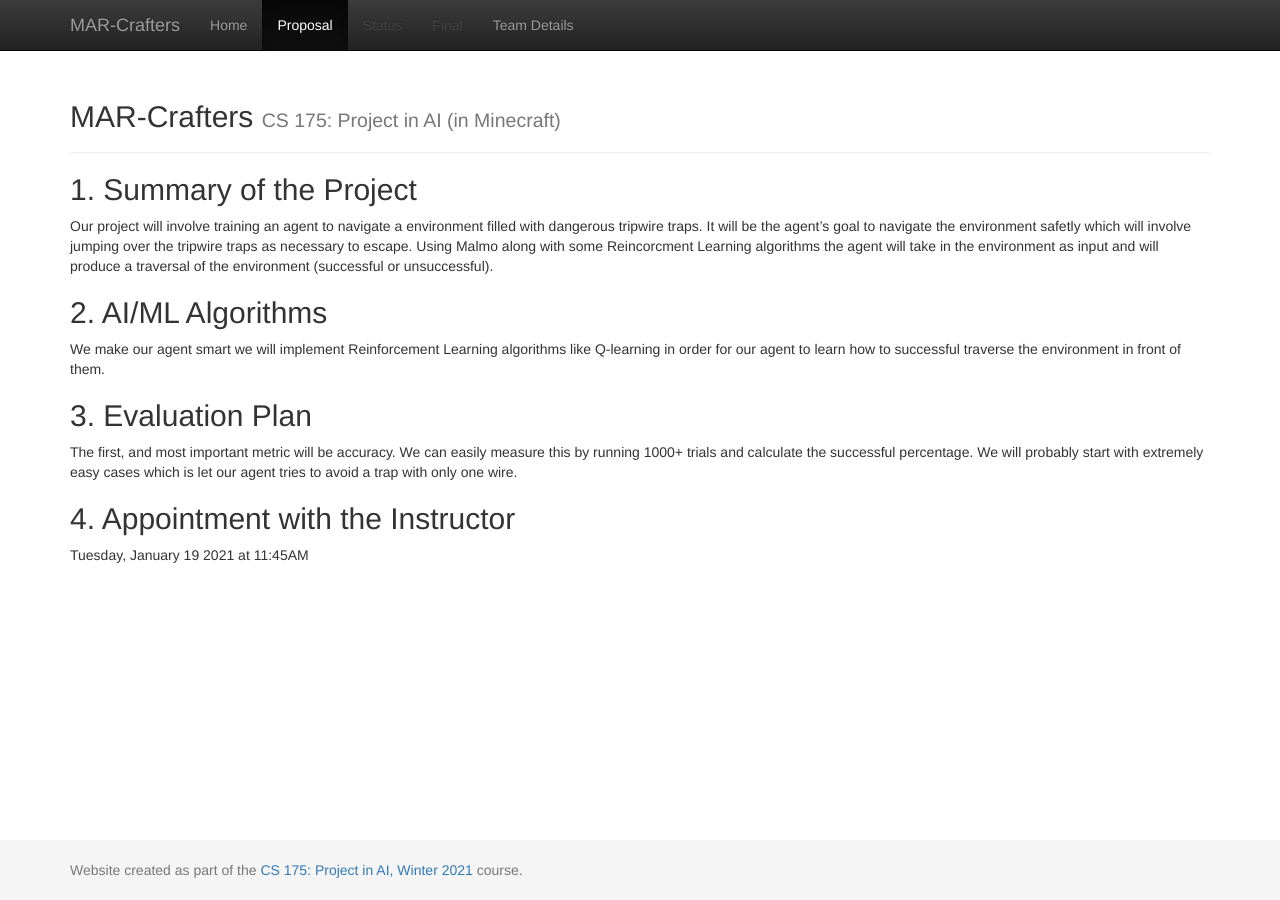
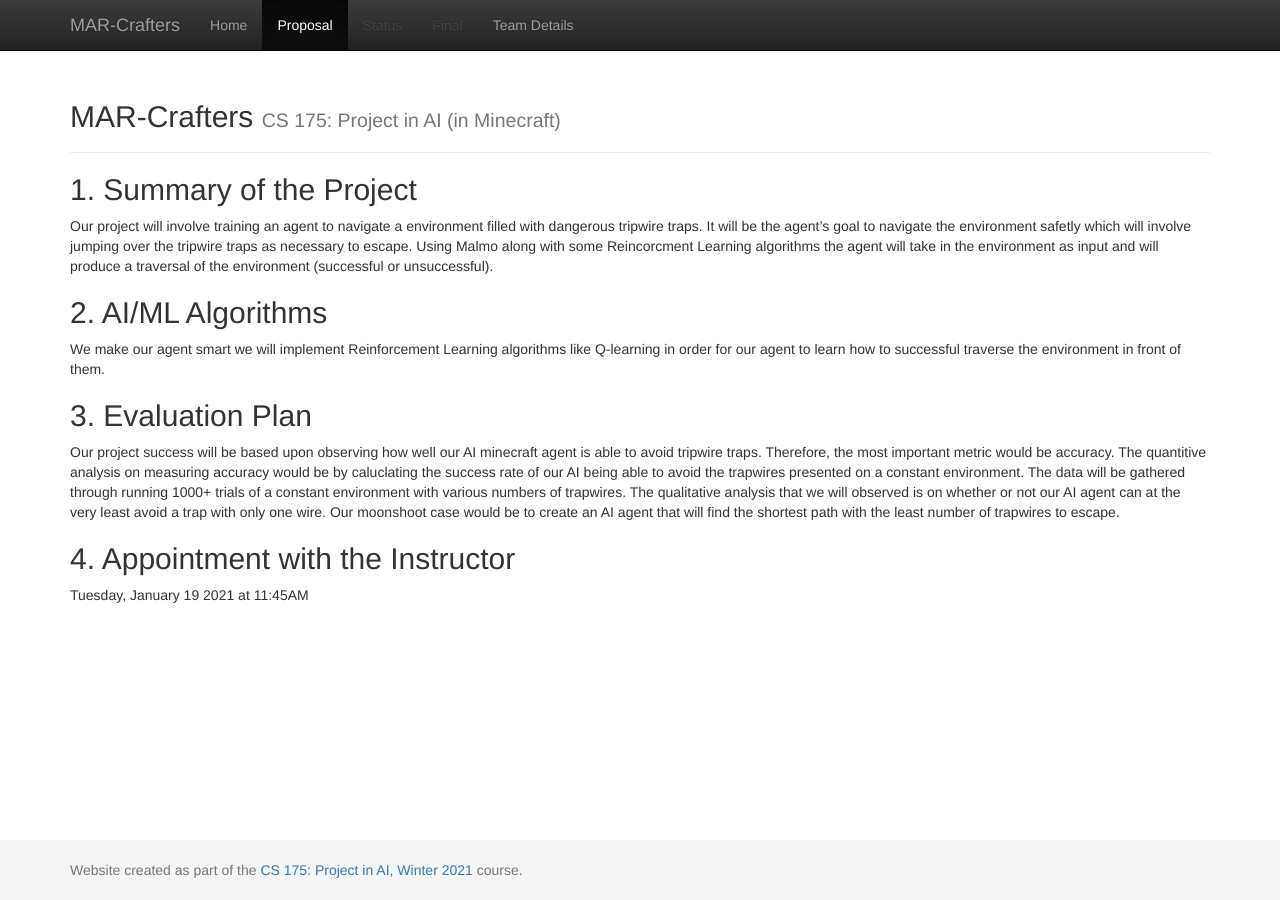
Before and after one commit to maxxdoan/DangerDungeon, a Jekyll site: the page built from docs/proposal.md, in a window 1280 px wide. Built offline with Jekyll 4.4.1, drawn with Linux system fonts in a browser that asks for light colours.

Commit message:
Update proposal.md
Added

```diff
--- a/docs/proposal.md
+++ b/docs/proposal.md
@@ -12,7 +12,7 @@
 We make our agent smart we will implement Reinforcement Learning algorithms like Q-learning in order for our agent to learn how to successful traverse the environment in front of them.
 
 ## 3. Evaluation Plan
-The first, and most important metric will be accuracy. We can easily measure this by running 1000+ trials and calculate the successful percentage. We will probably start with extremely easy cases which is let our agent tries to avoid a trap with only one wire.
+Our project success will be based upon observing how well our AI minecraft agent is able to avoid tripwire traps. Therefore, the most important metric would be accuracy. The quantitive analysis on measuring accuracy would be by caluclating the success rate of our AI being able to avoid the trapwires presented on a constant environment. The data will be gathered through running 1000+ trials of a constant environment with various numbers of trapwires. The qualitative analysis that we will observed is on whether or not our AI agent can at the very least avoid a trap with only one wire.  Our moonshoot case would be to create an AI agent that will find the shortest path with the least number of trapwires to escape.
 
 ## 4. Appointment with the Instructor
 Tuesday, January 19 2021 at 11:45AM
```
